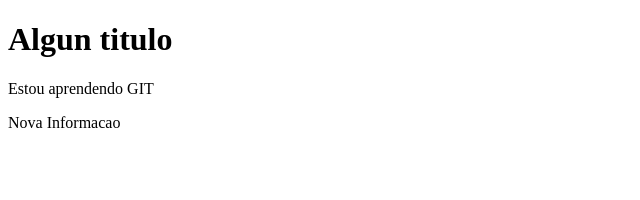
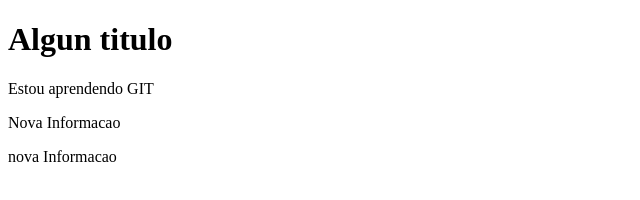
Before and after one commit to joaolucasvl/tutorial-git, a plain HTML site: page index.html in a window 1280 px wide. Shown: the whole page, without its empty margins (0-640 px from the left). Drawn offline with Linux system fonts and the light colour scheme.

Commit message:
Nova Demanda

```diff
--- a/index.html
+++ b/index.html
@@ -9,5 +9,6 @@
     <h1>Algun titulo</h1>
     <p>Estou aprendendo GIT</p>
     <p>Nova Informacao</p>
+    <p>nova Informacao</p>
 </body>
 </html>
```
